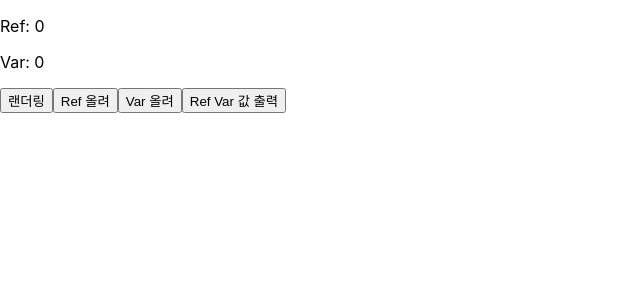
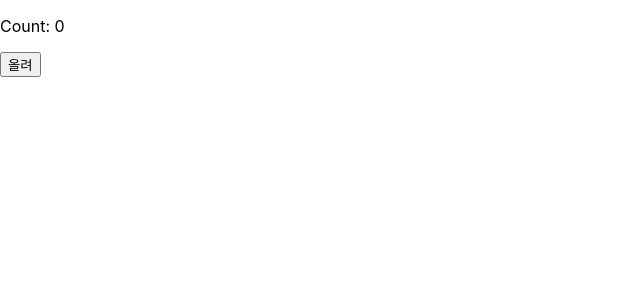
Before and after one commit to dkwooje/ReactHook, a React (Create React App) app in the folder blog/: page / in a window 1280 px wide. Shown: the top 300 px of the page, without its empty margins (0-640 px from the left). Built offline with nearby package versions, Linux system fonts and the light colour scheme; the HTML template or start-up script is replaced by a standard one.

Commit message:
UseRef 오류

```diff
--- a/blog/src/App.jsx
+++ b/blog/src/App.jsx
@@ -1,42 +1,21 @@
-import { useState, useRef } from "react";
+import { useState, useRef, useEffect } from "react";
 
 function App() {
-  const [renderer,setRenderer] = useState(0);
-  const countRef = useRef(0);
-  let countVar = 0;
-
-  function doRenderer(){
-    setRenderer(renderer + 1);
-  }
-
-  function increaseRef(){
-    countRef.current = countRef.current + 1;
-    console.log('ref: ', countRef.current);
-  }
-
-  function increaseVar(){
-    countVar = countVar + 1;
-    console.log('var: ', countVar);
-  }
-
-  function printResults(){
-    console.log(`ref: ${countRef.current}, var: ${countVar}`);
-  }
+  const [count,setCount] = useState(0);
+  const [renderCount, setRenderCount] = useState(1);
+ /*
+  useEffect(() => {
+    console.log('렌더링');
+    setRenderCount(renderCount + 1);
+  })
+    */
 
   return (
     <div>
-      <p>Ref: {countRef.current}</p>
-      <p>Var: {countVar}</p>
-      <button onClick={doRenderer}>랜더링</button>
-      <button onClick={increaseRef}>Ref 올려</button>
-      <button onClick={increaseVar}>Var 올려</button>
-      <button onClick={printResults}>Ref Var 값 출력</button>
+      <p>Count: {count}</p>
+      <button onClick={()=>setCount(count +1)}>올려</button>
     </div>
   );
 }
 
 export default App;
-
-//useState는 랜더링이자 컴포넌트 함수를 부르는 역활이다.
-//useState로 랜터링을 하면 함수(App)가 다시 불려져 var는 초기화 되어 0이 출력되지만
-//useRef는 마운팅 시작부터 마운팅이 끝날 때 까지 유지되어 값을 유지시킬 수 있다.
```
